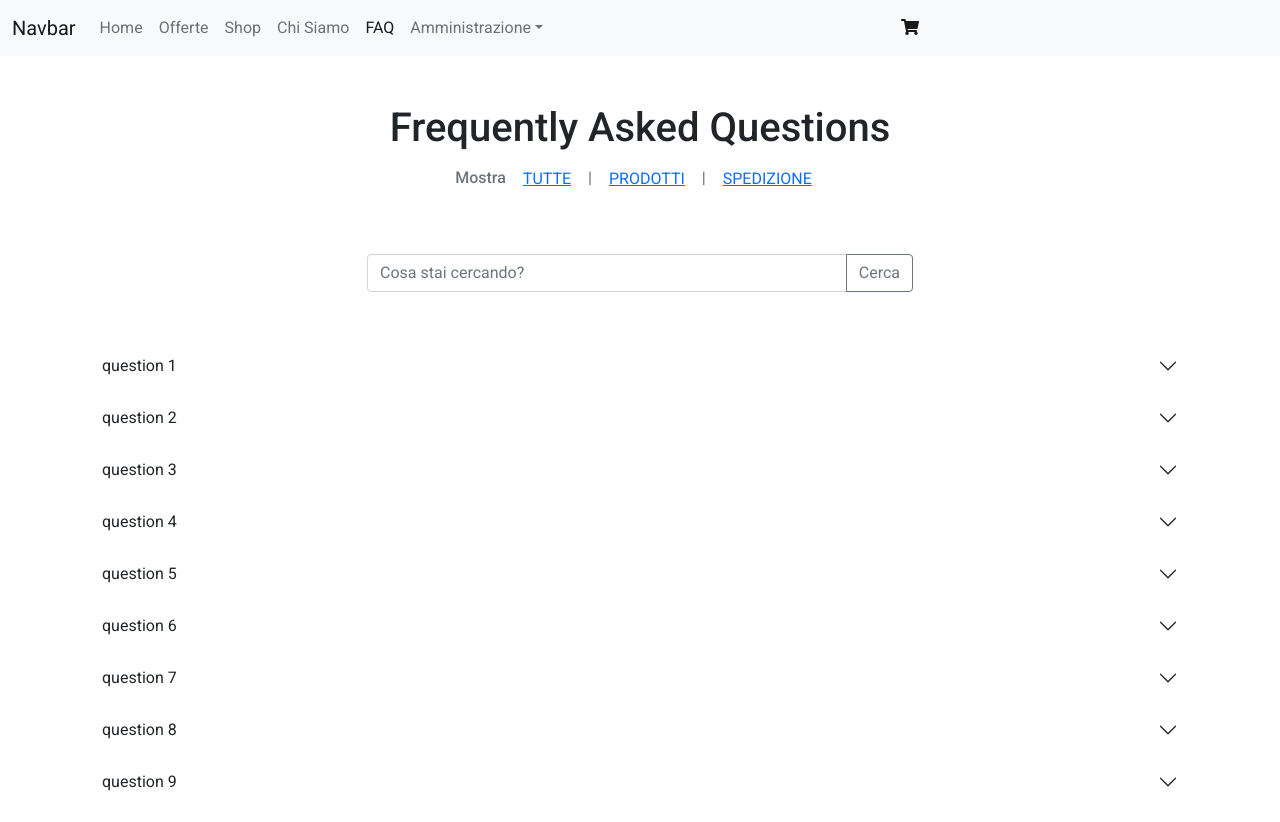
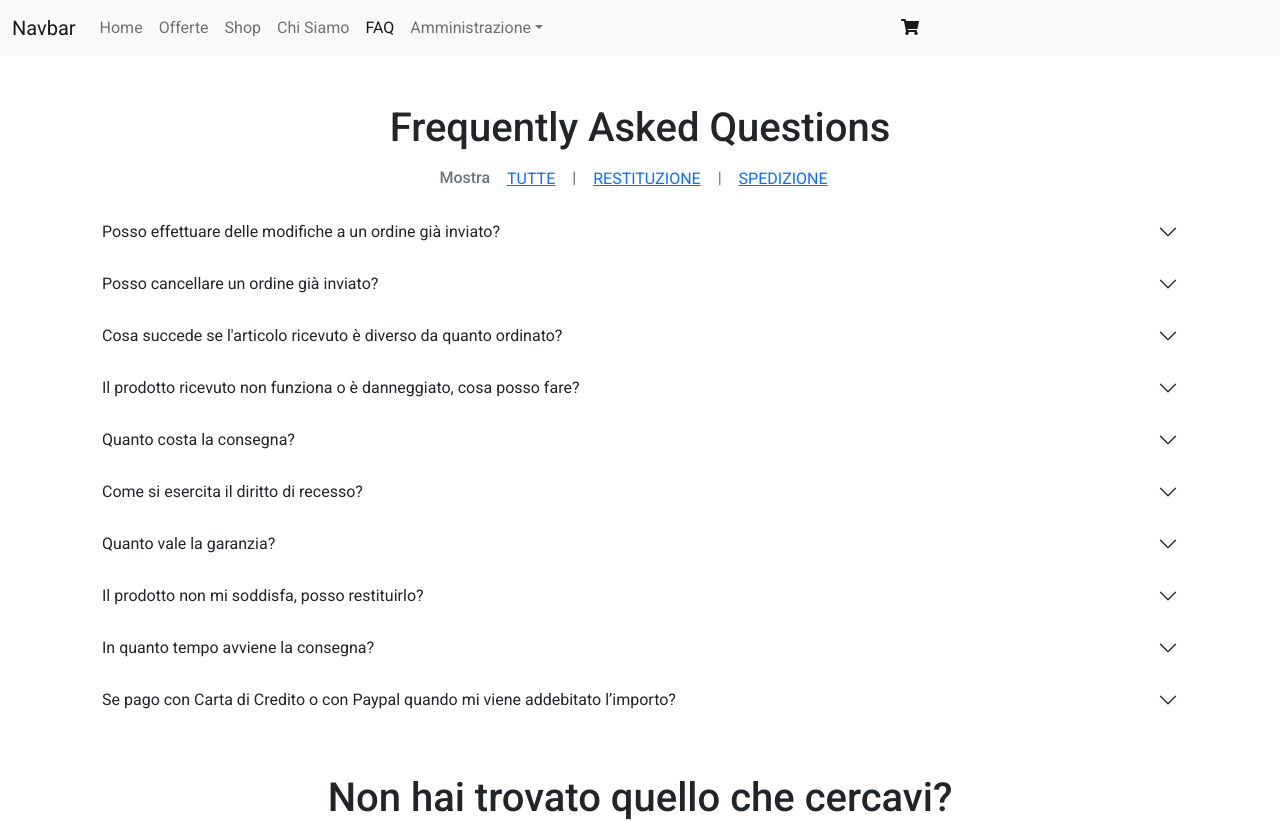
Before and after one commit to CarmineCorradoGit/ecommerce-bello, an Angular app: page /faq in a window 1280 px wide. Shown: the top 822 px of the page. Built offline with nearby package versions, Linux system fonts and the light colour scheme.

Commit message:
faq style

```diff
--- a/src/app/faq/faq.component.html
+++ b/src/app/faq/faq.component.html
@@ -2,9 +2,9 @@
 
     <div class="row text-center">
         <h1>Frequently Asked Questions</h1>
-        <h6 class="text-muted">Mostra <button class="btn btn-link" (click)="filterFaq(0)">TUTTE</button> | <button class="btn btn-link" (click)="filterFaq(1)">PRODOTTI</button> | <button class="btn btn-link" (click)="filterFaq(2)">SPEDIZIONE</button></h6>
+        <h6 class="text-muted">Mostra <button class="btn btn-link" (click)="filterFaq(0)">TUTTE</button> | <button class="btn btn-link" (click)="filterFaq(1)">RESTITUZIONE</button> | <button class="btn btn-link" (click)="filterFaq(2)">SPEDIZIONE</button></h6>
     </div>
-    <div class="row my-5">
+    <!-- <div class="row my-5">
         <div class="col"></div>
         <div class="col-6">
             <div class="input-group">
@@ -14,7 +14,7 @@
             </div>
         </div>
         <div class="col"></div>
-    </div>
+    </div> -->
 
     <div class="accordion accordion-flush" id="accordionFlushExample">
 
--- a/src/app/faq/faq.component.ts
+++ b/src/app/faq/faq.component.ts
@@ -9,70 +9,70 @@ import { Message } from '../interface/message.interface';
 })
 export class FaqComponent implements OnInit {
 
-  name: string;
-  email: string;
-  msg: string;
+  name: string = '';
+  email: string = '';
+  msg: string = '';
 
   currentFilter: number = 0;
 
   faqs = [
     {
-      question: 'question 1',
-      answer: 'answer 1',
+      question: 'Posso effettuare delle modifiche a un ordine già inviato?',
+      answer: 'No, non è possibile effettuare delle modifiche, se non chiedere l’annullamento nel caso l’ordine non sia ancora stato evaso.',
       category: 0,
       id: '1'
     },
     {
-      question: 'question 2',
-      answer: 'answer 2',
+      question: 'Posso cancellare un ordine già inviato?',
+      answer: 'No, non è possibile. In questo caso si può esercitare il diritto di recesso se il prodotto non soddisfa le vostre aspettative o volete annullare l’ordine. Il conseguente rimborso sarà effettuato al ritorno del prodotto nel nostro magazzino.',
       category: 0,
       id: '2'
     },
     {
-      question: 'question 3',
-      answer: 'answer 3',
+      question: 'Cosa succede se l\'articolo ricevuto è diverso da quanto ordinato?',
+      answer: 'È possibile esercitare il difetto di conformità: l\'errore deve essere comunicato entro 7 giorni attraverso il form qui in basso',
       category: 0,
       id: '3'
     },
     {
-      question: 'question 4',
-      answer: 'answer 4',
+      question: 'Il prodotto ricevuto non funziona o è danneggiato, cosa posso fare?',
+      answer: 'In caso di guasto o danneggiamento, il cliente ha diritto alla sostituzione del prodotto: le spese di spedizione e di ritiro sono a carico di ZuperMart. Per avviare la procedura di sostituzione basta inviare la richiesta attraverso l’apposito modulo qui in basso.',
       category: 1,
       id: '4'
     },
     {
-      question: 'question 5',
-      answer: 'answer 5',
+      question: 'Quanto costa la consegna?',
+      answer: 'Le spese di consegna dipendono dalla categoria del prodotto e dalla modalità di consegna scelta e possono variare da un minimo di € 3,99 ad un massimo di € 29,99.',
       category: 2,
       id: '5'
     },
     {
-      question: 'question 6',
-      answer: 'answer 6',
+      question: 'Come si esercita il diritto di recesso?',
+      answer: 'Il diritto di recesso si esercita con l’invio, da parte del cliente consumatore, entro i termini di 14 giorni dal ricevimento della merce mediante l’invio di una qualsiasi dichiarazione esplicita della sua decisione di voler recedere dal contratto mediante lettera raccomandata all’indirizzo ovvero al numero indicati nella conferma di ricezione dell’ordine di acquisto ovvero dell’accettazione della proposta di acquisto.',
       category: 1,
        id: '6'
     },
     {
-      question: 'question 7',
-      answer: 'answer 7',
+      question: 'Quanto vale la garanzia?',
+      answer: 'Su prodotti acquistati per uso personale, quindi con fattura su codice fiscale, la garanzia ha una durata di 2 anni. Su prodotti acquistati per uso aziendale, quindi con fattura su partita iva, la garanzia ha una durata di 1 anno.',
       category: 0,
       id: '7'
     },
     {
-      question: 'question 8',
-      answer: 'answer 8',
+      question: 'Il prodotto non mi soddisfa, posso restituirlo?',
+      answer: 'Sì, è possibile esercitare il diritto di recesso per prodotti sostanzialmente integri, nella loro confezione originale, completi degli accessori e degli eventuali manuali, senza alcuna mancanza. Le uniche spese richieste al cliente sono quelle di rispedizione del prodotto. Il diritto di recesso decade totalmente qualora: - vi sia un danneggiamento estetico del prodotto; - i cd/dvd software, audio e video sigillati, siano stati aperti dal consumatore; - si tratti di prodotti confezionati su misura o chiaramente personalizzati oppure di prodotti che rischiano di deteriorarsi o alterarsi rapidamente; - trovino applicazione con riguardo a contratti conclusi con clienti professionisti.',
       category: 1,
       id: '8'
     },
     {
-      question: 'question 9',
-      answer: 'answer 9',
+      question: 'In quanto tempo avviene la consegna?',
+      answer: 'I tempi dipendono dalla modalità di consegna scelta e dalla destinazione dell’ordine.',
       category: 2,
       id: '9'
     },
     {
-      question: 'question 10',
-      answer: 'answer 10',
+      question: 'Se pago con Carta di Credito o con Paypal quando mi viene addebitato l’importo?',
+      answer: 'Al momento dell\'acquisto la banca provvede ad autorizzare il solo impegno dell\'importo relativo all\'acquisto. L\'importo relativo ai prodotti viene effettivamente addebitato sulla carta di credito del cliente il giorno successivo a quello di spedizione e emissione della fattura.',
       category: 0,
       id: '10'
     }
@@ -88,6 +88,7 @@ export class FaqComponent implements OnInit {
   }
 
   submitForm() {
+    if (this.msg != '' || this.name != '' || this.email != '' ) {
       const msgInfo = `Messaggio inviato! Riepilogo:\n\nDa: ${this.name} - E-Mail: ${this.email}\nMessaggio:\n${this.msg}`;
       let message: Message = {
         name: this.name,
@@ -98,6 +99,12 @@ export class FaqComponent implements OnInit {
         console.log(res);
         alert(msgInfo);
       });
+      this.name = '';
+      this.email = '';
+      this.msg = '';
+    } else {
+      alert('Tutti i campi sono obbligatori!')
+    }
   }
 
 }
--- a/src/app/message-list/message-list.component.html
+++ b/src/app/message-list/message-list.component.html
@@ -1,7 +1,7 @@
 <div class="container">
     <div class="card my-5" *ngFor="let msg of messages">
         <div class="card-header">
-            Messaddio da <b>{{ msg.name }}</b>
+            Messaggio da <b>{{ msg.name }}</b>
         </div>
         <div class="card-body">
             <blockquote class="blockquote mb-0">
```
Lines whose indentation alone changed are shown as unchanged.
